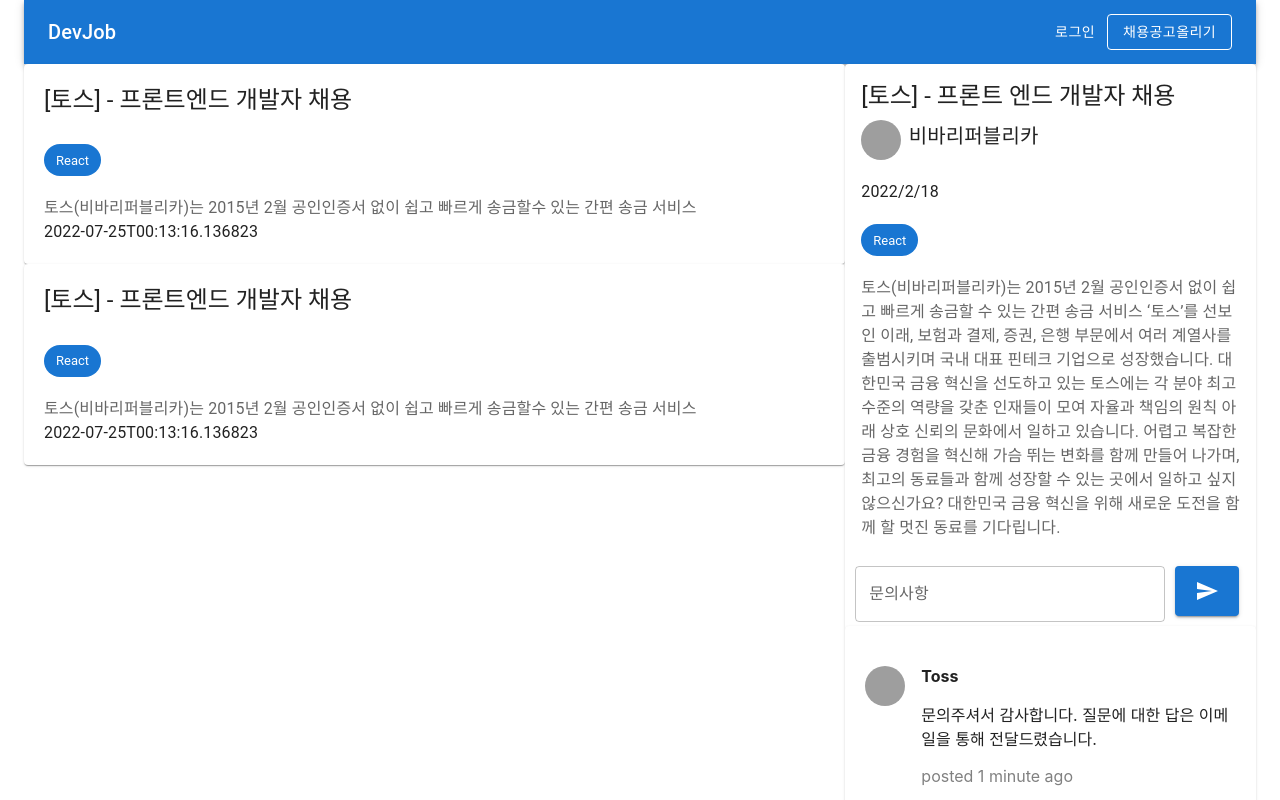
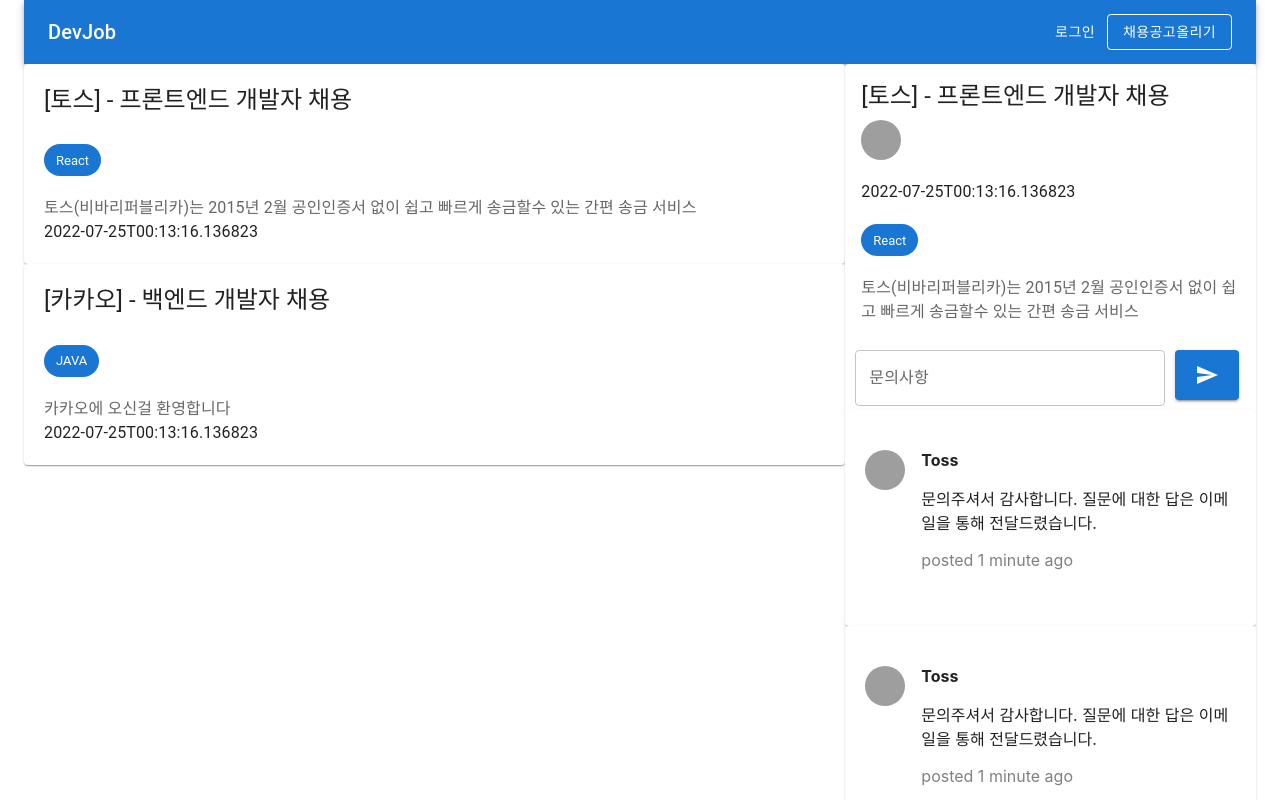
Before and after one commit to bennoholik/dev_job, a React (Create React App) app: page /1 in a window 1280 px wide. Shown: the top 800 px of the page. Built offline with nearby package versions, Linux system fonts and the light colour scheme; grey boxes are pictures that could not be loaded.

Commit message:
포스트 추가기능, 카드 클릭시 디테일페이지 라우터 기능 구현

```diff
--- a/src/components/JobCard.jsx
+++ b/src/components/JobCard.jsx
@@ -10,7 +10,7 @@
 function JobCard({ rec, i }) {
   return (
     <Card key={rec.id}>
-      <CardActionArea href="#">
+      <CardActionArea href={`/${rec.id}`}>
         <CardContent sx={{ p: "20px" }}>
           <Typography gutterBottom variant="h5" component="div">
             {rec.jobTitle}
--- a/src/components/JobDetail.jsx
+++ b/src/components/JobDetail.jsx
@@ -10,13 +10,29 @@
 } from "@mui/material";
 import SendIcon from "@mui/icons-material/Send";
 import Comment from "./Comment";
+import { useParams } from "react-router-dom";
+import { useDispatch, useSelector } from "react-redux";
+import { useEffect } from "react";
+import { getRecruitById } from "../redux/modules/recruitSlice";
 
 function JobDetail() {
+  const { id } = useParams();
+
+  const dispatch = useDispatch();
+
+  useEffect(() => {
+    dispatch(getRecruitById(Number(id)));
+  }, [dispatch, id]);
+
+  const recruit = useSelector((state) => state.recruits.rec);
+
+  console.log(recruit);
+
   return (
     <Card sx={{ maxWidth: 800 }}>
       <CardContent>
         <Typography gutterBottom variant="h5" component="div">
-          [토스] - 프론트 엔드 개발자 채용
+          {recruit.jobTitle}
         </Typography>
         <Grid container>
           <Grid item xs="1.5">
@@ -29,27 +45,19 @@
           <Grid>
             {" "}
             <Typography gutterBottom variant="h6" component="div">
-              비바리퍼블리카
+              {recruit.companyName}
             </Typography>
           </Grid>
         </Grid>
 
         <br />
-        <Typography>2022/2/18</Typography>
+        <Typography>{recruit.createdAt}</Typography>
         <br />
         <Chip label="React" color="primary" />
         <br />
         <br />
         <Typography variant="body1" color="text.secondary">
-          토스(비바리퍼블리카)는 2015년 2월 공인인증서 없이 쉽고 빠르게 송금할
-          수 있는 간편 송금 서비스 ‘토스’를 선보인 이래, 보험과 결제, 증권, 은행
-          부문에서 여러 계열사를 출범시키며 국내 대표 핀테크 기업으로
-          성장했습니다. 대한민국 금융 혁신을 선도하고 있는 토스에는 각 분야 최고
-          수준의 역량을 갖춘 인재들이 모여 자율과 책임의 원칙 아래 상호 신뢰의
-          문화에서 일하고 있습니다. 어렵고 복잡한 금융 경험을 혁신해 가슴 뛰는
-          변화를 함께 만들어 나가며, 최고의 동료들과 함께 성장할 수 있는 곳에서
-          일하고 싶지 않으신가요? 대한민국 금융 혁신을 위해 새로운 도전을 함께
-          할 멋진 동료를 기다립니다.
+          {recruit.description}
         </Typography>
       </CardContent>
 
--- a/src/components/PostAdd.jsx
+++ b/src/components/PostAdd.jsx
@@ -31,6 +31,7 @@
 
   const onSubmitRecruit = () => {
     dispatch(addRecruit(postData));
+
     setTitle("");
     setDesc("");
     let empty = [];
--- a/src/redux/modules/recruitSlice.js
+++ b/src/redux/modules/recruitSlice.js
@@ -19,15 +19,15 @@
       createdAt: "2022-07-25T00:13:16.136823",
       id: 2,
       comapanyName: "toss",
-      jobTitle: "[토스] - 프론트엔드 개발자 채용",
-      techStackList: ["React"],
-      description:
-        " 토스(비바리퍼블리카)는 2015년 2월 공인인증서 없이 쉽고 빠르게 송금할수 있는 간편 송금 서비스",
+      jobTitle: "[카카오] - 백엔드 개발자 채용",
+      techStackList: ["JAVA"],
+      description: " 카카오에 오신걸 환영합니다",
     },
   ],
 
   isLoading: false,
   error: null,
+  rec: {},
 };
 
 export const recruitSlice = createSlice({
@@ -41,9 +41,17 @@
         recruits: [...state.recruits, action.payload],
       };
     },
+    getRecruitById(state, action) {
+      return {
+        ...state,
+        rec: state.recruits.find((rec) => {
+          return rec.id === action.payload;
+        }),
+      };
+    },
   },
   extraReducers: {},
 });
 
-export const { addRecruit } = recruitSlice.actions;
+export const { addRecruit, getRecruitById } = recruitSlice.actions;
 export default recruitSlice.reducer;
--- a/src/route/router.js
+++ b/src/route/router.js
@@ -12,9 +12,8 @@
       <Routes>
         <Route path="/" element={<Mainpage />}>
           <Route path=":id" element={<JobDetail />} />
-          <Route path="recruit" element={<PostAdd />} />
         </Route>
-
+        <Route path="recruit" element={<PostAdd />} />
         <Route path="login" element={<LoginForm />} />
         <Route path="signup" element={<SignupForm />} />
 
```
